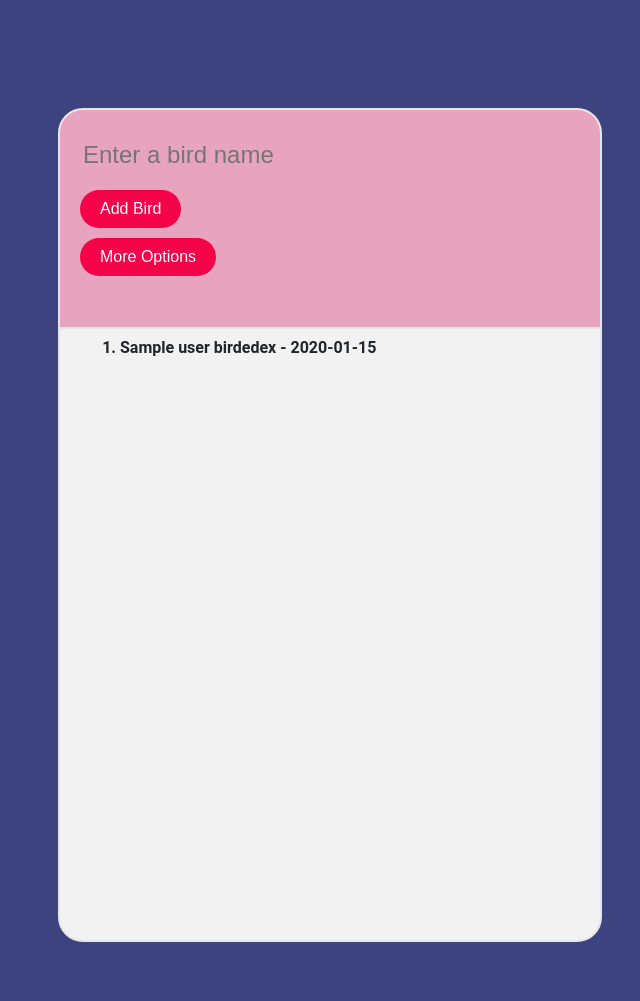
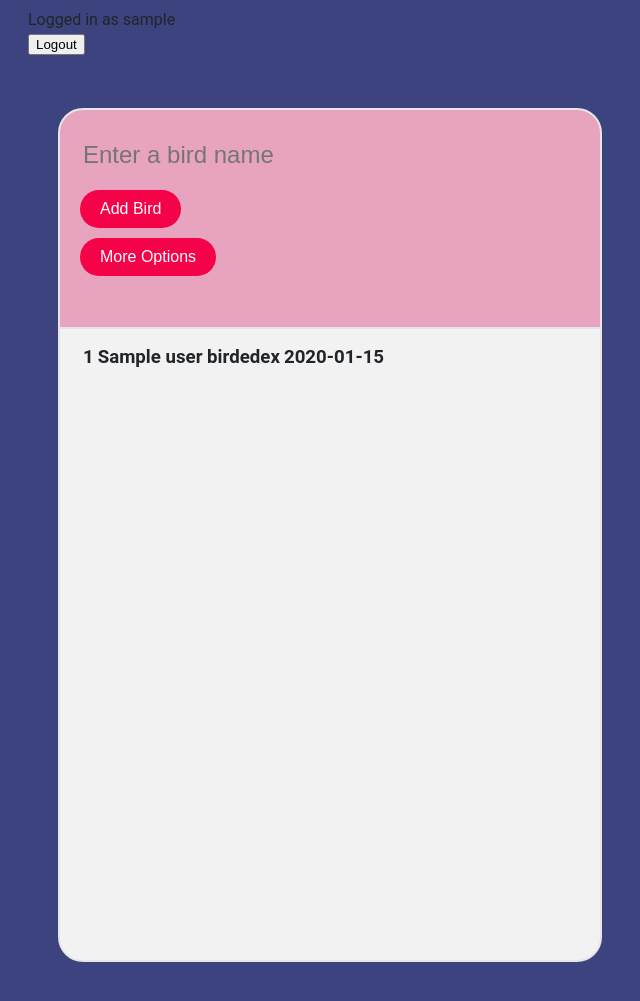
Before and after one commit to robertliamchristian/BDX, a Flask app: template templates/index.html in a window 1280 px wide. Shown: the top 1001 px of the page, without its empty margins (0-640 px from the left). Run offline with Flask 3, Linux system fonts and the light colour scheme; a user stored in the database is signed in; tables that the repository leaves empty hold one stand-in row (values such as "Sample post"); the template is opened without the code that fills it: values that come from a table or form of the project are taken from there, most other values are stand-ins (such as "Sample title", 1, 10 or a date in 2020).

Commit message:
fixed table view and anchor id

```diff
--- a/static/css/pstyle.css
+++ b/static/css/pstyle.css
@@ -35,7 +35,7 @@ body {
 }
 
 #bottom-card {
-    margin-top: 160px;
+    margin-top: 180px;
     margin-bottom: 0px;
     margin-left: 0px;
     margin-right: 0px;
@@ -52,6 +52,7 @@ body {
     overflow-y: auto;
     scrollbar-width: none; /* Firefox */
     -ms-overflow-style: none;
+
 }
 
 .bird-search input[type="submit"] {
@@ -162,3 +163,7 @@ button:hover {
 .seen {
     font-weight: bold;
 }
+
+#book {
+    font-size: 14pt;
+}
--- a/templates/index.html
+++ b/templates/index.html
@@ -77,25 +77,34 @@
         </div>
 
         <!-- Bottom Card -->
+        <!-- Bottom Card -->
         <div id="bottom-card">
-            <div id="content">
-               <ol class="no-bullets">
+            <div id="book">
+                <table>
                     {% for bird_name, sighting_time in user_birdedex %}
-                <li class="{{ 'unseen' if not sighting_time else 'seen' }}">
+                    <tr id="bird-{{ loop.index }}" class="{{ 'unseen' if not sighting_time else 'seen' }}">
+                        <td>{{ loop.index }}</td>
+                        <td>
                             {% if sighting_time %}
-                    <b>{{ bird_name }}</b> - {{ sighting_time.strftime('%m-%d-%Y') }}
+                            <b>{{ bird_name }}</b>
                             {% else %}
                             <i>{{ bird_name }}</i>
                             {% endif %}
-                </li>
+                        </td>
+                        <td>
+                            {% if sighting_time %}
+                            {{ sighting_time.strftime('%m-%d-%Y') }}
+                            {% endif %}
+                        </td>
+                    </tr>
                     {% endfor %}
-               </ol>
+                </table>
             </div>
         </div>
 
 
         <!-- Exrta -->
-        <!--
+
         </div>
         <div class="user-info">
             <span>Logged in as {{ current_user.username }}</span>
@@ -103,7 +112,7 @@
                 <input type="submit" value="Logout">
             </form>
         </div>
--->
+
 
 
 
@@ -138,7 +147,6 @@
         }
     }, 100); // Adjust the timeout as needed
 }
-
 
             function fetchSuggestions() {
                 var input = document.getElementById('bird-input');
```
Also changed, not shown: templates/view_list.html (+8 -0 lines). Lines whose indentation alone changed are shown as unchanged.
